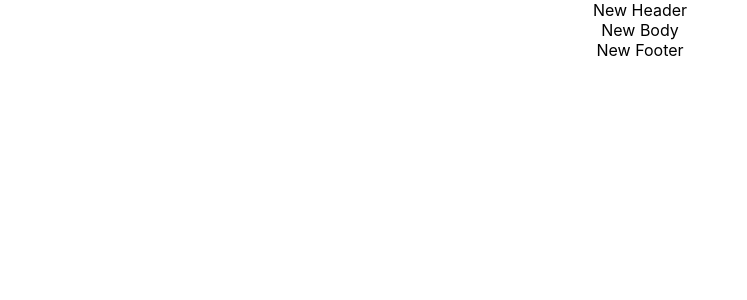
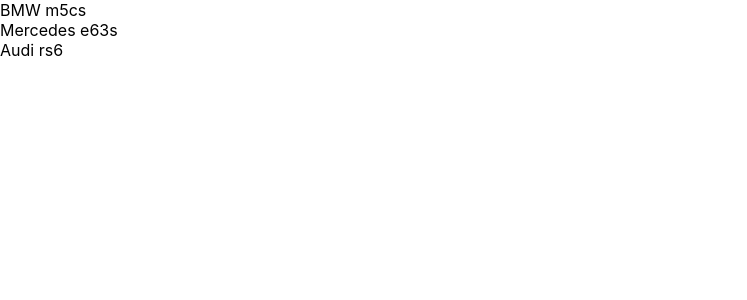
Before and after one commit to Kaptsiuh/microtasks, a React (Create React App) app: page / in a window 1280 px wide. Shown: the top 300 px of the page, without its empty margins (0-747 px from the left). Built offline with nearby package versions, Linux system fonts and the light colour scheme.

Commit message:
complete map

```diff
--- a/src/App.tsx
+++ b/src/App.tsx
@@ -1,16 +1,22 @@
+import { useState } from "react";
 import "./App.css";
-import { Body } from "./components/Body";
-import { Footer } from "./components/Footer";
-import { Header } from "./components/Header";
+import { NewComponent } from "./components/NewComponent";
 
 function App() {
-  return (
-    <div className="App">
-      <Header title={"New Header"} />
-      <Body titleForBody={"New Body"} />
-      <Footer titleForFooter={"New Footer"} />
-    </div>
-  );
+  const [students, setStudents] = useState([
+    { id: 1, name: "James", age: 8 },
+    { id: 2, name: "Robert", age: 18 },
+    { id: 3, name: "John", age: 28 },
+    { id: 4, name: "Michael", age: 38 },
+    { id: 5, name: "William", age: 48 },
+    { id: 6, name: "David", age: 58 },
+    { id: 7, name: "Richard", age: 68 },
+    { id: 8, name: "Joseph", age: 78 },
+    { id: 9, name: "Thomas", age: 88 },
+    { id: 10, name: "Charles", age: 98 },
+    { id: 11, name: "Christopher", age: 100 },
+  ]);
+  return <NewComponent students={students} />;
 }
 
 export default App;
--- /dev/null
+++ b/src/components/NewComponent.tsx
@@ -0,0 +1,49 @@
+type NewComponentPropsType = {
+  //   students: Array<StudentType>;
+  students: StudentType[];
+};
+
+type StudentType = {
+  id: number;
+  name: string;
+  age: number;
+};
+
+type CarsType = {
+  manufacturer: string;
+  model: string;
+};
+
+export const NewComponent = (props: NewComponentPropsType) => {
+  const topCars: CarsType[] = [
+    { manufacturer: "BMW", model: "m5cs" },
+    { manufacturer: "Mercedes", model: "e63s" },
+    { manufacturer: "Audi", model: "rs6" },
+  ];
+
+  return (
+    <>
+      {topCars.map((car, index) => {
+        return (
+          <div key={index}>
+            {car.manufacturer} {car.model}
+          </div>
+        );
+      })}
+    </>
+  );
+
+  //   return (
+  //     <>
+  //       {props.students.map((objectFromStudentArray) => {
+  //         return (
+  //           <ul key={objectFromStudentArray.id}>
+  //             <li>
+  //               {objectFromStudentArray.name} age: {objectFromStudentArray.age}
+  //             </li>
+  //           </ul>
+  //         );
+  //       })}
+  //     </>
+  //   );
+};
```
